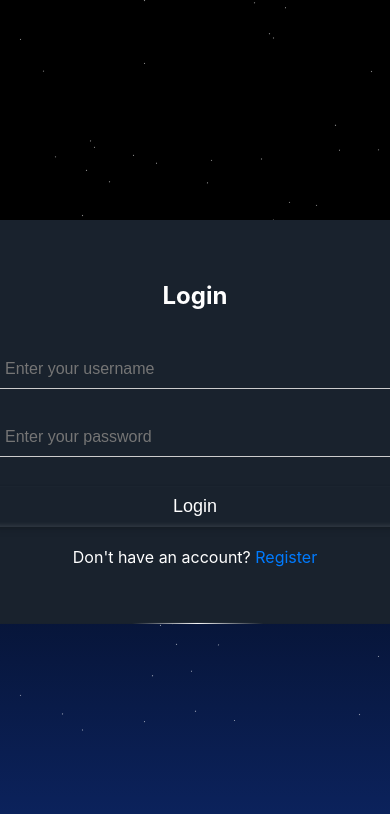
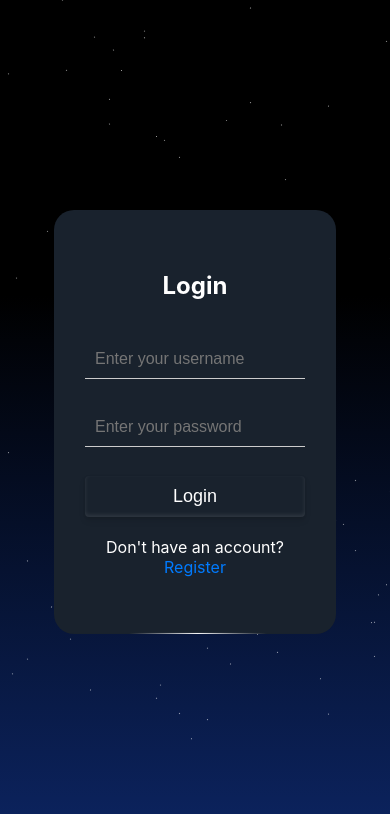
Before and after one commit to gostraa/AuthKit, a React (Create React App) app: page / in a window 390 px wide. Shown: the top 814 px of the page. Built offline with nearby package versions, Linux system fonts and the light colour scheme.

Commit message:
add size for mobile

```diff
--- a/src/components/Login.scss
+++ b/src/components/Login.scss
@@ -17,12 +17,14 @@
 
 .login-container {
   position: absolute;
-  width: 400px;
-
   padding: 40px 30px;
   text-align: center;
   color: #fff;
   border: 1px solid transparent;
+  width: 350px;
+  @media screen and (max-width: 768px) {
+    max-width: 220px; /* Новая максимальная ширина контейнера */
+  }
 
   --border-angle: 0turn;
   --main-bg: conic-gradient(
```
